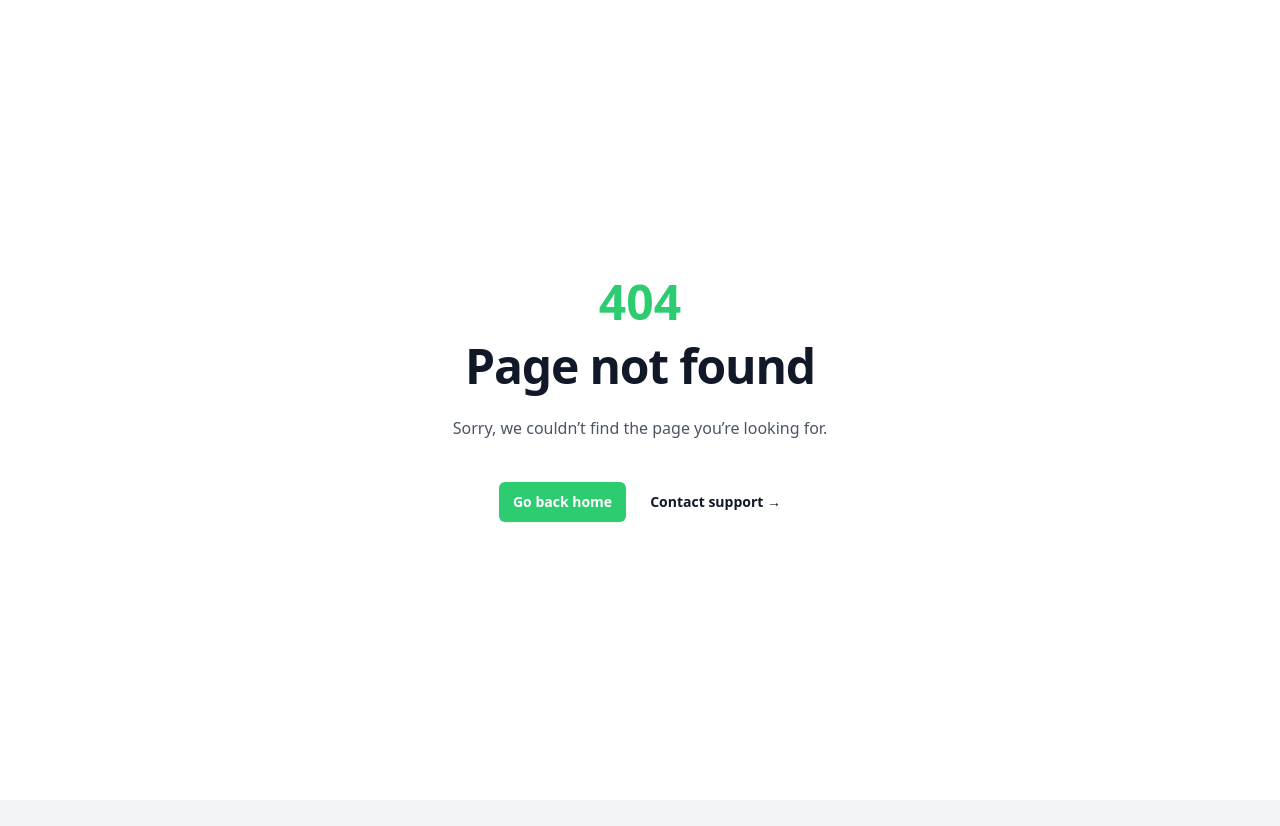
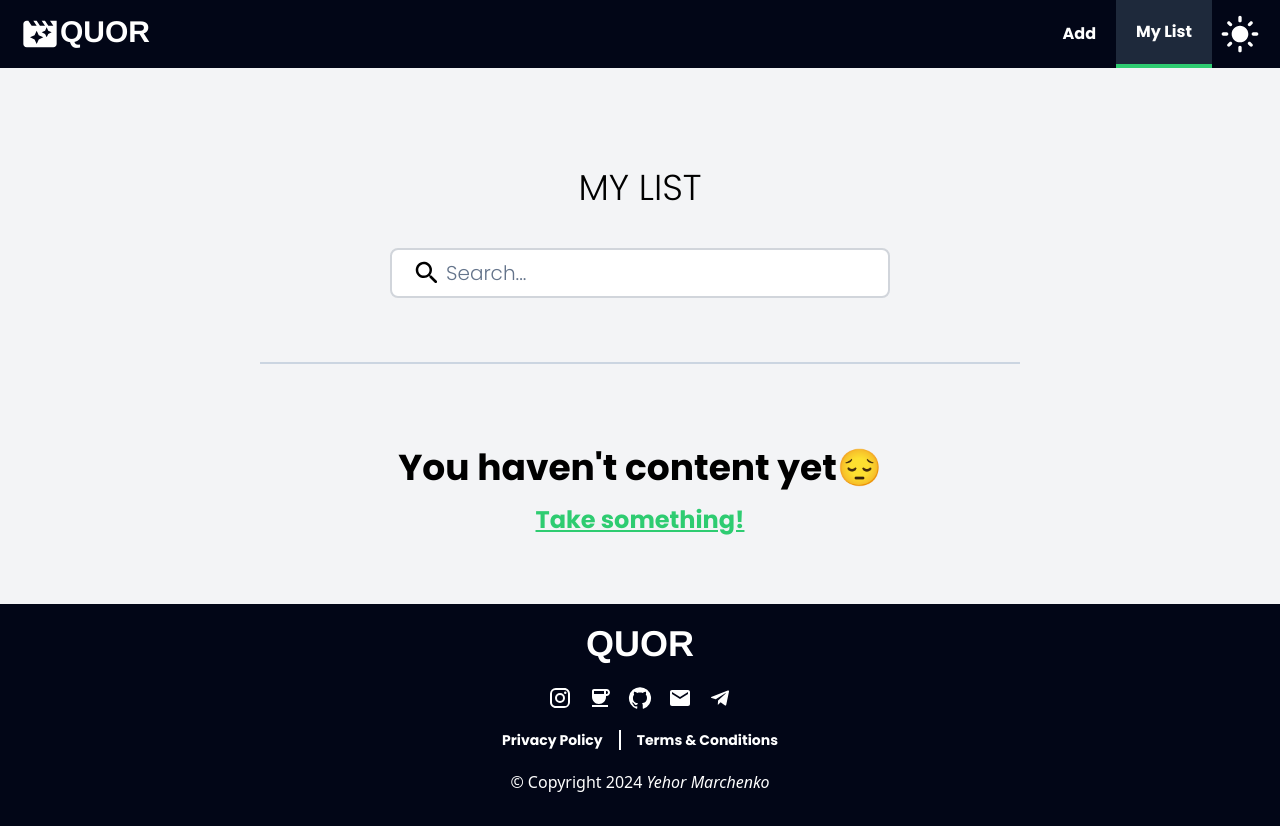
Before and after one commit to Hideakimaru/QUOR, a React (Vite) app: page /QUOR/app/my-list in a window 1280 px wide. Before the commit this address had no page. Before the commit the page ends 800 px from the top, so only its background shows below. Built offline with nearby package versions, Linux system fonts and the light colour scheme; a web font is replaced by a local one.

Commit message:
deploy commit

```diff
--- a/index.html
+++ b/index.html
@@ -20,6 +20,6 @@
 	</head>
 	<body>
 		<div id="root"></div>
-	<script type="module" src="/src/main.jsx"></script>
+		<script type="module" src="src/main.jsx"></script>
 	</body>
 	</html>
--- a/package.json
+++ b/package.json
@@ -3,6 +3,7 @@
 	"private": true,
 	"version": "0.0.0",
 	"type": "module",
+	"homepage": "https://hideakimaru.github.io/QUOR/",
 	"scripts": {
 		"dev": "vite",
 		"build": "vite build",
--- a/src/main.jsx
+++ b/src/main.jsx
@@ -24,7 +24,8 @@ function initializeTheme() {
 
 initializeTheme();
 
-const router = createBrowserRouter([
+const router = createBrowserRouter(
+	[
 		{
 			path: "/",
 			element: <HomePage title='Welcome to MY WATCH LIST' />,
@@ -57,7 +58,9 @@ const router = createBrowserRouter([
 			element: <TermsAndConditions />,
 			errorElement: <ErrorBoundary />
 		}
-]);
+	],
+	{ basename: "/QUOR" }
+);
 
 ReactDOM.createRoot(document.getElementById("root")).render(
 	<ThemeProvider>
--- a/vite.config.js
+++ b/vite.config.js
@@ -4,6 +4,7 @@ import tailwindcss from "tailwindcss";
 
 // https://vitejs.dev/config/
 export default defineConfig({
+	base: "/QUOR/",
 	plugins: [react()],
 	test: {
 		globals: true,
```
Also changed, not shown: 1 other file (tests, documents, lock files or other folders). Lines whose indentation alone changed are shown as unchanged.
